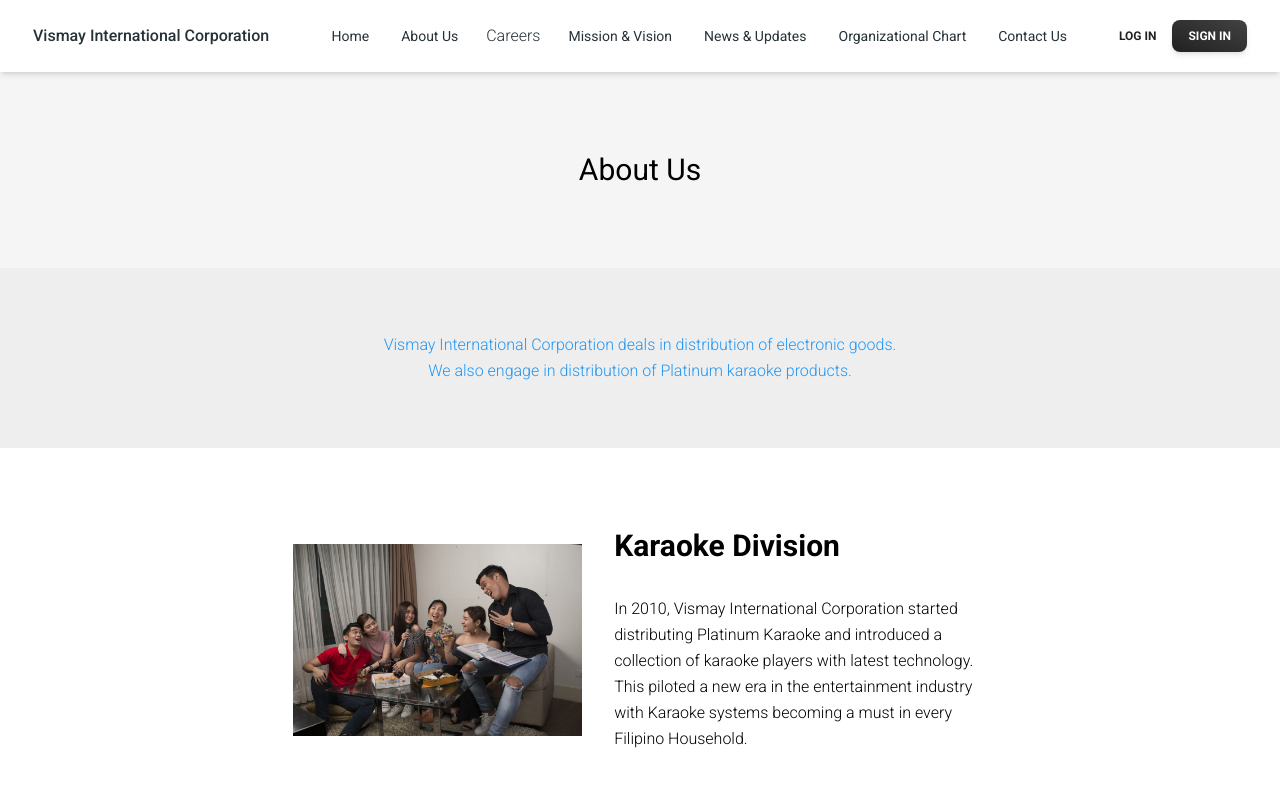
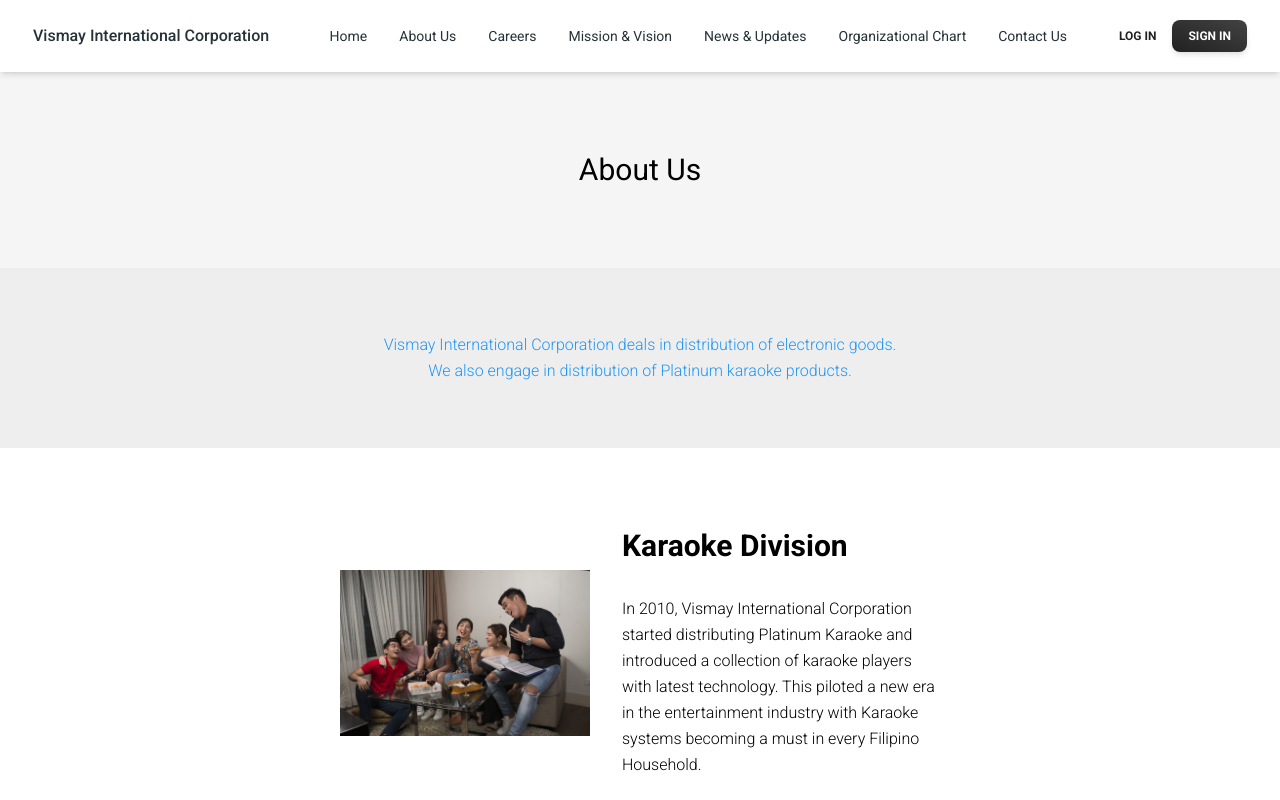
Before and after one commit to gerry-vismay/vismayintlcorp.com, a React (Vite) app: page /about in a window 1280 px wide. Shown: the top 800 px of the page. Built offline with nearby package versions, Linux system fonts and the light colour scheme.

Commit message:
Version 1.0.0

```diff
--- a/src/Components/NavBar/NavBar.jsx
+++ b/src/Components/NavBar/NavBar.jsx
@@ -40,7 +40,12 @@
           About Us
         </a>
       </Typography>
-      <Typography>
+      <Typography
+        as="li"
+        variant="small"
+        color="blue-gray"
+        className="p-1 font-normal"
+      >
         <a href="/career" className="flex items-center">
           Careers
         </a>
--- a/src/Container/ThePlatinum.jsx
+++ b/src/Container/ThePlatinum.jsx
@@ -4,9 +4,9 @@
   return (
     <section className="h-[50vh]">
       <div className="bg-[url('/hero-alpha.png')] bg-cover bg-fixed h-2/3 w-full bg-center bg-no-repeat">
-        <div className="text-white bg-black opacity-60 h-full flex flex-col justify-center items-center gap-12">
-          <h1 className="lg:text-3xl">The Platinum Karaoke</h1>
-          <p>
+        <div className="text-white bg-black opacity-60 h-full flex flex-col justify-center items-center lg:gap-8">
+          <h1 className="text-2xl lg:text-3xl">The Platinum Karaoke</h1>
+          <p className="p-16 lg:p-0">
             Since its launch in 2010, The Platinum karaoke has been the leading
             karaoke brand in the Philippines for commercial as well as home
             users.
--- a/src/Container/Us.jsx
+++ b/src/Container/Us.jsx
@@ -23,8 +23,8 @@
 
   return (
     <div className="flex flex-col justify-center items-center my-24 gap-4 cursor-pointer">
-      <h1 className="text-xl lg:text-4xl p-4">Who We Are</h1>
-      <div className="flex flex-col lg:flex-row  gap-4 lg:gap-12">
+      <h1 className="text-2xl lg:text-4xl p-4">Who We Are</h1>
+      <div className="grid grid-cols-1 md:grid-cols-2 lg:grid-cols-3  gap-4 lg:gap-12">
         <img
           aria-describedby={id}
           onClick={handleClick}
--- a/src/Pages/About.jsx
+++ b/src/Pages/About.jsx
@@ -16,10 +16,15 @@
           We also engage in distribution of Platinum karaoke products.
         </Typography>
       </div>
-      <div className="flex flex-col p-16 gap-16 w-8/12 justify-center items-center mx-auto">
-        <div className="flex flex-col lg:flex-row justify-center items-center gap-8 p-4">
-          <img className="w-5/12" src="/KaraokeDivision.jpg" alt="" />
-          <div className="flex flex-col justify-between">
+      <div className="container mx-auto">
+        <div className="flex flex-col  lg:p-16 gap-16 w-8/12 justify-center items-center mx-auto">
+          <div className="flex flex-col lg:flex-row justify-center items-center lg:gap-8 lg:p-4">
+            <img
+              className="my-8 lg:my-0 lg:w-5/12 order-2 lg:order-1"
+              src="/KaraokeDivision.jpg"
+              alt=""
+            />
+            <div className="flex flex-col justify-between order-1 lg:order-2 lg:mt-0 mt-8">
               <Typography className="text-3xl mb-8 font-bold" as="text">
                 Karaoke Division
               </Typography>
@@ -32,7 +37,7 @@
               </Typography>
             </div>
           </div>
-        <div className="flex flex-col lg:flex-row justify-center items-center gap-8 p-4">
+          <div className="flex flex-col lg:flex-row justify-center items-center lg:gap-8 lg:p-4">
             <div>
               <Typography as="text" className="text-3xl mb-8 font-bold">
                 Electronics Division
@@ -43,7 +48,12 @@
                 card, Mifa Bluetooth speaker, Adidas mobile cases etc.
               </Typography>
             </div>
-          <img className="w-5/12" src="/ElectronicsDivision.jpg" alt="" />
+            <img
+              className="my-8 lg:my-0 lg:w-5/12"
+              src="/ElectronicsDivision.jpg"
+              alt=""
+            />
+          </div>
         </div>
       </div>
     </section>
--- a/src/Pages/Contact.jsx
+++ b/src/Pages/Contact.jsx
@@ -6,10 +6,10 @@
       <div className="p-20 bg-gray-100">
         <h1 className="text-center text-3xl">Contact Us</h1>
       </div>
-      <div className="container mx-auto max-w-screen-2xl mt-16">
+      <div className="container mx-auto  mt-16">
         <div className="flex flex-wrap justify-around items-center">
           <div className="w-1/2">
-            <p className=" text-3xl font-bold">
+            <p className="text-3xl font-bold">
               Vismay International Corporation
             </p>
             <div className="h-1 w-20 bg-blue-900 rounded-md my-16"></div>
@@ -20,7 +20,7 @@
               to their doorstep and ensuring product quality and authenticity.
             </p>
           </div>
-          <div className="size-96">
+          <div className="size-96 lg:mt-0 mt-16 px-6 lg:px-0">
             <iframe
               src="https://www.google.com/maps/embed?pb=!1m18!1m12!1m3!1d3862.588248716302!2d121.03889437510432!3d14.508310885967164!2m3!1f0!2f0!3f0!3m2!1i1024!2i768!4f13.1!3m3!1m2!1s0x3397cf7ce9c44f21%3A0x907a63ce7939f0f!2sVismay%20International%20Corporation!5e0!3m2!1sen!2sph!4v1709173805427!5m2!1sen!2sph"
               style={{
@@ -35,7 +35,7 @@
             ></iframe>
           </div>
         </div>
-        <div className="mt-16">
+        <div className="lg:mt-16 mt-8 px-6 lg:px-0">
           <div className="max-w-screen-xl">
             <p className="text-3xl font-bold">Platinum Karaoke</p>
             <div className="h-1 w-20 bg-blue-900 rounded-md my-16"></div>
--- a/src/Pages/MissionVision.jsx
+++ b/src/Pages/MissionVision.jsx
@@ -7,9 +7,9 @@
         <h1 className="text-center text-3xl">Mission, Vision and Objects</h1>
       </div>
 
-      <div className="p-32 bg-deep-orange-100 flex flex-col lg:flex-row gap-12 justify-center ">
-        <div className="bg-blue-900 text-white w-[400px] text-center flex flex-col justify-between overflow-y-hidden">
-          <div className="-translate-y-full hover:-translate-y-0 transition-translate duration-500 bg-blue-700 p-8 ">
+      <div className="p-32 bg-deep-orange-100 flex flex-col lg:flex-row gap-12 justify-center items-center lg:items-normal ">
+        <div className="bg-blue-900 text-white w-[400px] text-center flex flex-col justify-between ">
+          <div className=" p-8 ">
             <p>
               To be the leader in providing top-of-the-line karaoke products
               with excellent quality at a reasonable price along with quality
@@ -20,8 +20,8 @@
             <h2>Mission</h2>
           </div>
         </div>
-        <div className="bg-blue-900 text-white  w-[400px] text-center flex flex-col justify-between overflow-y-hidden">
-          <div className="-translate-y-full hover:-translate-y-0 transition-translate duration-500 bg-blue-700 p-8">
+        <div className="bg-blue-900 text-white  w-[400px] text-center flex flex-col justify-between ">
+          <div className=" p-8">
             <p>
               Setting up a similar karaoke distribution channel that we have in
               the Philippines in other countries.
@@ -37,7 +37,7 @@
           <p className="text-3xl ">Objectives</p>
           <div className="h-1 w-20 bg-blue-900 rounded-md my-16"></div>
           <div>
-            <div className="grid grid-cols-2 gap-8 px-20">
+            <div className="grid grid-cols-1 lg:grid-cols-2  gap-8 px-8 lg:px-20">
               <p>
                 To provide top-of-the-line karaoke products to customers along
                 with after sales services that ensure customer satisfaction.
```
Lines whose indentation alone changed are shown as unchanged.
